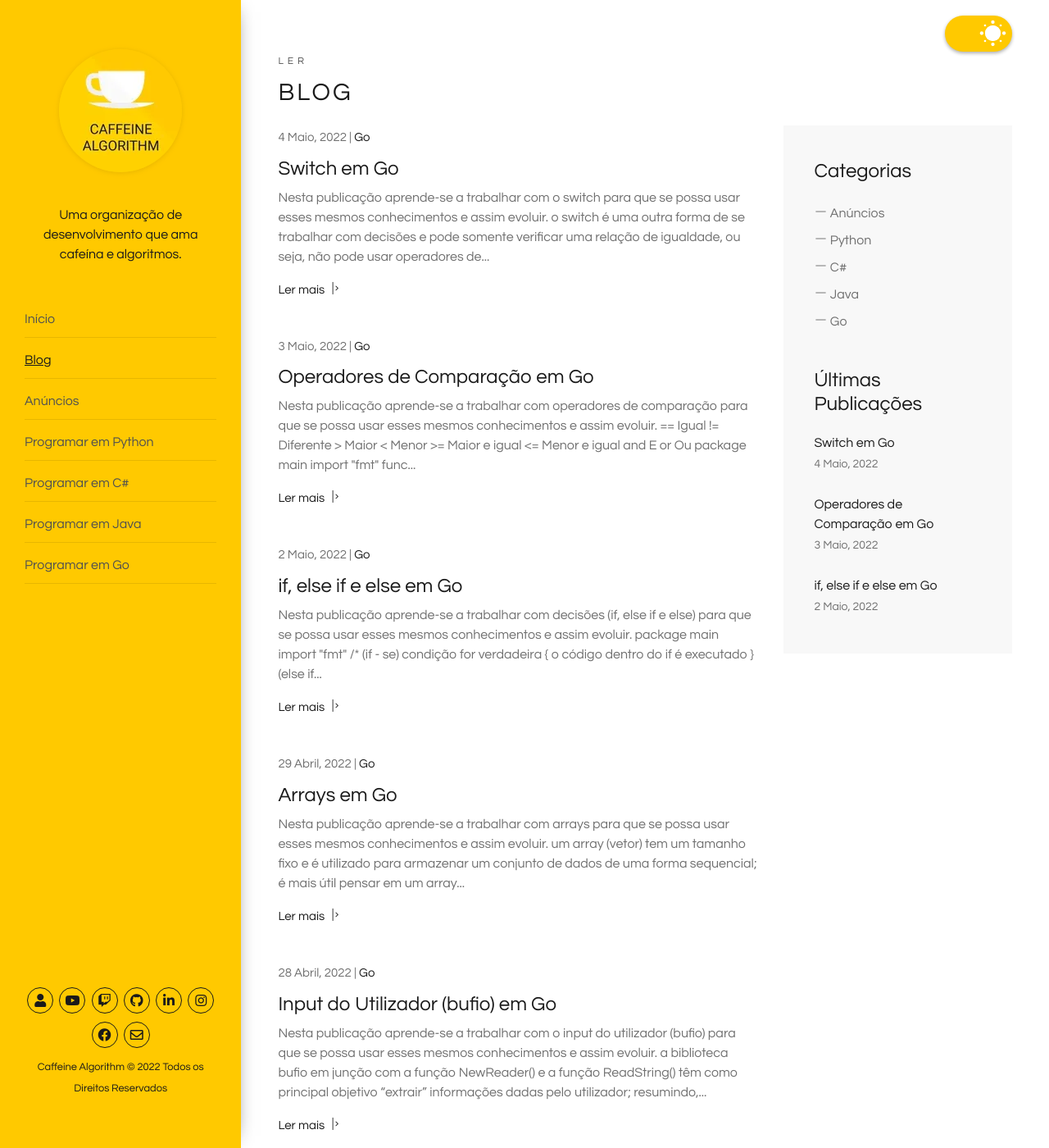
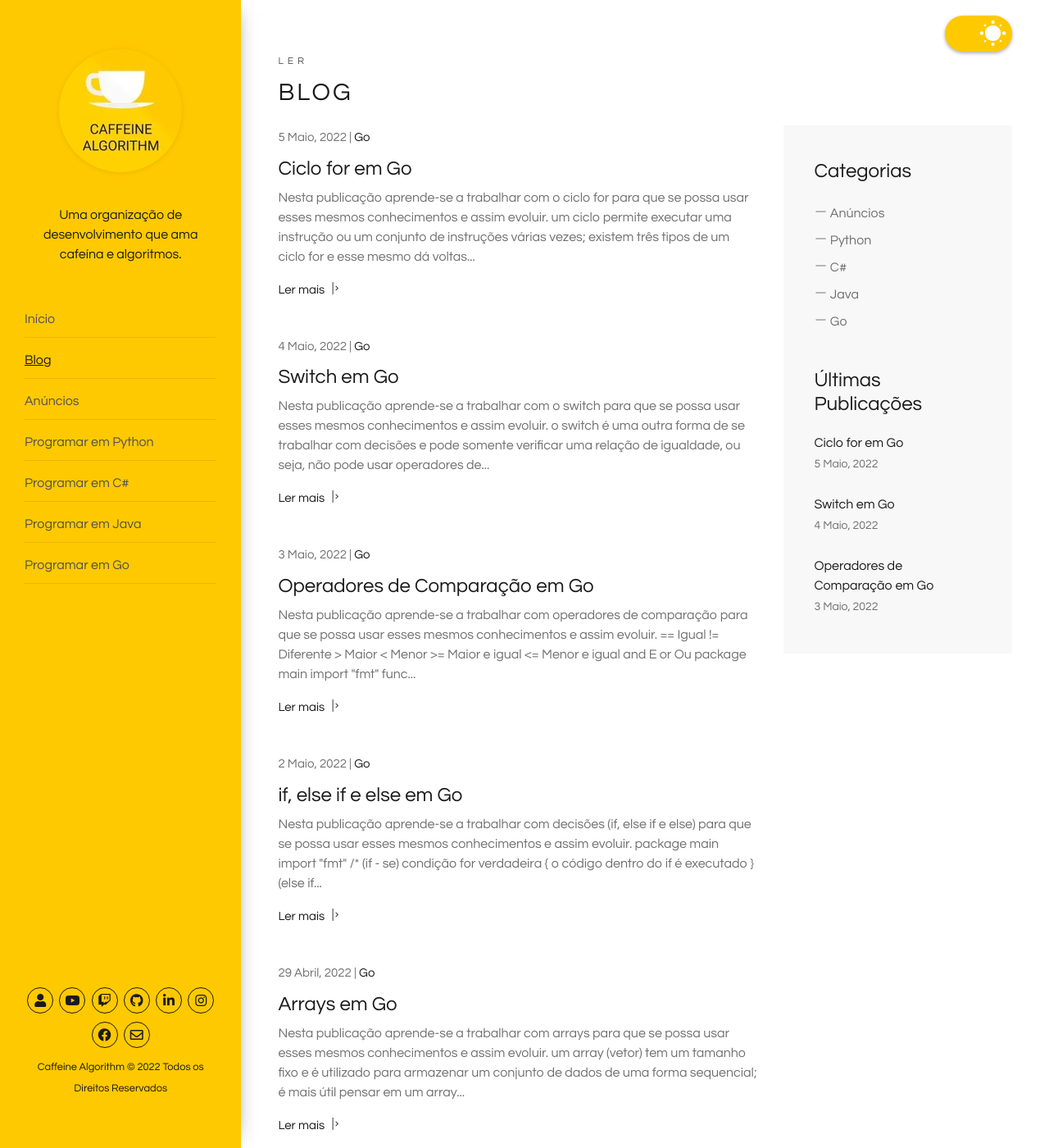
Before and after one commit to caffeinealgorithm/caffeinealgorithm.github.io, a Jekyll site: the page built from blog/index.html, in a window 1280 px wide and 1400 px high. Shown: the whole window at 82% size. Built offline with Jekyll 4.4.1, drawn with Linux system fonts in a browser that asks for light colours; the list of posts is cut into pages by our own code; some of the changed text lies outside the part shown.

Commit message:
Add 13º episode of the Go programming series

````diff
--- /dev/null
+++ b/_posts/2022-05-05-ciclo-for-em-go.md
@@ -0,0 +1,65 @@
+---
+layout: post
+excerpt: Blog
+title: 'Ciclo for em Go'
+description: 'Descobre como se trabalha com o ciclo for na linguagem de programação Go. Obtém respostas às tuas dúvidas com a teoria e os exemplos apresentados.'
+keywords: 'go, golang, ciclo for, ciclo, for, ciclos, publicação'
+date: 2022-05-05
+categories: [Go]
+---
+
+Nesta publicação aprende-se a trabalhar com o ciclo for para que se possa usar esses mesmos conhecimentos e assim evoluir.
+
+- um ciclo permite executar uma instrução ou um conjunto de instruções várias vezes;
+- existem três tipos de um ciclo for e esse mesmo dá voltas (itera) consoante um determinado range e/ou uma determinada condição (tendo ela que ser verdadeira);
+- é importante saber um ciclo infinito acontece sempre que uma determinada condição não deixa de ser verdadeira e tal resume-se a um ciclo que não pára de iterar.
+
+```go
+package main
+
+import "fmt"
+
+func main() {
+	// materialEscolar := [...]string { "Mochila", "Estojo", "Lápis", "Borracha", "Afia", "Tesoura" }
+
+	/*
+    fmt.Println(materialEscolar[0]);
+	  fmt.Println(materialEscolar[1]);
+
+    for indice := 0; indice < len(materialEscolar); indice++ {
+		  fmt.Printf("materialEscolar[%d]: %s\n", indice, materialEscolar[indice])
+
+	  for indice, material := range materialEscolar {
+		  fmt.Printf("materialEscolar[%d]: %s\n", indice, material)
+	  }
+  */
+
+	numero := 1
+
+	for (numero <= 10) {
+		fmt.Printf("Número: %d\n", numero)
+		numero++
+	}
+}
+
+/*
+  Número: 1
+  Número: 2
+  Número: 3
+  Número: 4
+  Número: 5
+  Número: 6
+  Número: 7
+  Número: 8
+  Número: 9
+  Número: 10
+/*
+```
+
+<div class="video-container">
+  <iframe src="https://www.youtube.com/embed/w7hXnuh5G2E" frameborder="0" allowfullscreen></iframe>
+</div>
+
+Não te esqueças de [assistir ao vídeo](https://youtu.be/w7hXnuh5G2E){:target="\_blank"} e podes sempre ler esta publicação [em inglês](https://nelsonsilvadev.com/blog/20220505/for-loop-in-go/){:target="\_blank"}.
+
+### _Happy coding!_
--- a/index.html
+++ b/index.html
@@ -76,7 +76,7 @@ keywords: organização, desenvolvimento, cafeína, algoritmos, publicações, v
       </div>
 
       <div class="row">
-        {% for video in site.go %} {% if video.id == "/go/12" %}
+        {% for video in site.go %} {% if video.id == "/go/13" %}
         <div class="col-xs-12 col-sm-3 col-sm-6 col-lg-6 col-xl-3">
           <a
             href="https://www.youtube.com/embed/{{ video.custom_id }}"
````
Also changed, not shown: _go/13.md (added, +5 -0 lines), assets/img/playlists/go/13.png (added), assets/img/playlists/go/13.webp (added).
